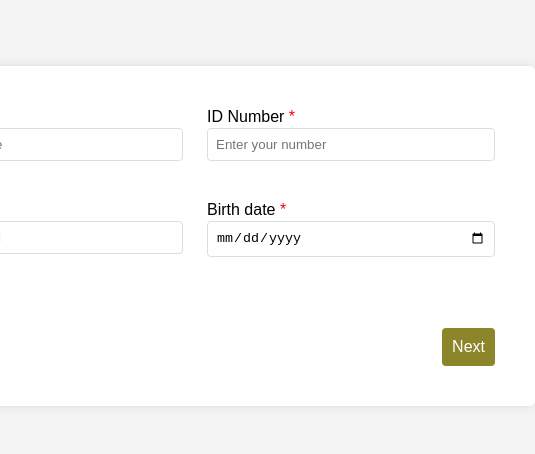
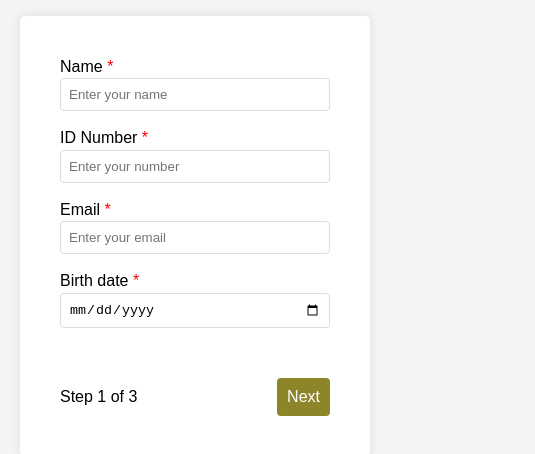
Before and after one commit to shaulov/Wizard-React, a React (Vite) app: page / in a window 390 px wide. Shown: the part 206-660 px from the top of the page, 535 px wide, since content can reach past the window. Built offline with nearby package versions, Linux system fonts and the light colour scheme.

Commit message:
feat: add util functions and fixes

```diff
--- a/src/components/app/app.css
+++ b/src/components/app/app.css
@@ -47,3 +47,11 @@ button {
 button:hover {
     background-color: var(--secondary-color);
 }
+
+@media screen and (max-width: 600px) {
+    form {
+        gap: 40px;
+        height: auto;
+        min-width: auto;
+    }
+}
--- a/src/components/app/index.tsx
+++ b/src/components/app/index.tsx
@@ -1,7 +1,9 @@
-import { useCallback, useState } from 'react';
+import { useState } from 'react';
 import { useValidation } from '../validation-context';
 import { StepContainer } from '../step-container';
 import { ButtonControls } from '../button-controls';
+import { getEmptyValuesByCurrentStep } from '../../utils/get-empty-values.ts';
+import { setBlurredByStep } from '../../utils/blurred.ts';
 import { Field, FieldData } from '../../types.ts';
 import { fieldsData, STEP_COUNT } from '../../const.ts';
 import './app.css';
@@ -13,17 +15,25 @@ function App() {
     );
     const { hasValidationError } = useValidation();
 
-    const handlePrevStep = useCallback(() => {
+    const handlePrevStep = () => {
         if (step !== 0) {
             setStep((prev) => prev - 1);
         }
-    }, [step]);
+    };
 
-    const handleNextStep = useCallback(() => {
+    const handleNextStep = () => {
         if (hasValidationError) return;
 
+        const hasEmptyValues = Boolean(getEmptyValuesByCurrentStep(data, step).length);
+
+        if (hasEmptyValues) {
+            const newData = setBlurredByStep(data, step);
+            setData(newData);
+            return;
+        }
+
         setStep((prev) => prev + 1);
-    }, [hasValidationError]);
+    };
 
     const handleUpdate = (value: Field) => {
         const updatedValueIndex = data.findIndex(item => item.id === value.id);
--- a/src/components/fieldset/fieldset.module.css
+++ b/src/components/fieldset/fieldset.module.css
@@ -7,16 +7,13 @@ fieldset {
 .formGroup {
     display: grid;
     grid-template-columns: repeat(2, 1fr);
-    grid-template-rows: repeat(2, min(86px));
-    gap: 4%;
-}
-
-.formGroup > div {
-    width: 100%;
+    grid-template-rows: repeat(2, 86px);
+    gap: 16px;
 }
 
 @media screen and (max-width: 600px) {
     .formGroup {
-        flex-direction: column;
+        grid-template-columns: repeat(1, 1fr);
+        grid-template-rows: auto;
     }
 }
--- a/src/components/fieldset/index.tsx
+++ b/src/components/fieldset/index.tsx
@@ -9,12 +9,10 @@ type Props = {
 
 function Fieldset({ data, onUpdate }: Props) {
     return (
-        <fieldset>
-            <div className={styles.formGroup}>
-                {data.map(item => (
-                    <FormControl key={item.id} data={item} onUpdate={onUpdate} />
-                ))}
-            </div>
+        <fieldset className={styles.formGroup}>
+            {data.map(item => (
+                <FormControl key={item.id} data={item} onUpdate={onUpdate} />
+            ))}
         </fieldset>
     );
 }
--- a/src/components/form-control/form-control.module.css
+++ b/src/components/form-control/form-control.module.css
@@ -6,10 +6,6 @@ textarea {
     padding: 8px;
     border: 1px solid #ddd;
     border-radius: 4px;
-}
-
-.formControl {
-    margin-bottom: 16px;
 }
 
 input.error, select.error, textarea.error {
--- a/src/components/form-control/index.tsx
+++ b/src/components/form-control/index.tsx
@@ -26,7 +26,7 @@ function FormControl({ data, onUpdate }: Props) {
     };
 
     return (
-        <div className={styles.formControl}>
+        <div>
             <label htmlFor={data.id}>
                 {data.title} <span style={{ color: 'red' }}>*</span>
             </label>
--- /dev/null
+++ b/src/utils/blurred.ts
@@ -0,0 +1,14 @@
+import { FieldData } from '../types.ts';
+
+export const setBlurredByStep = (data: FieldData, step: number) => {
+    return data.map(item => {
+        const isCurrentStep = item.step === step;
+        const isEmpty = !item.value;
+
+        if (isCurrentStep && isEmpty) {
+            return { ...item, blurred: true };
+        }
+
+        return item;
+    });
+};
--- /dev/null
+++ b/src/utils/get-empty-values.ts
@@ -0,0 +1,10 @@
+import { FieldData } from '../types.ts';
+
+export const getEmptyValuesByCurrentStep = (data: FieldData, step: number) => {
+    return data.filter(item => {
+        const isCurrentStep = item.step === step;
+        const isEmpty = !item.value;
+
+        return item?.isRequired && isCurrentStep && isEmpty;
+    });
+};
```
